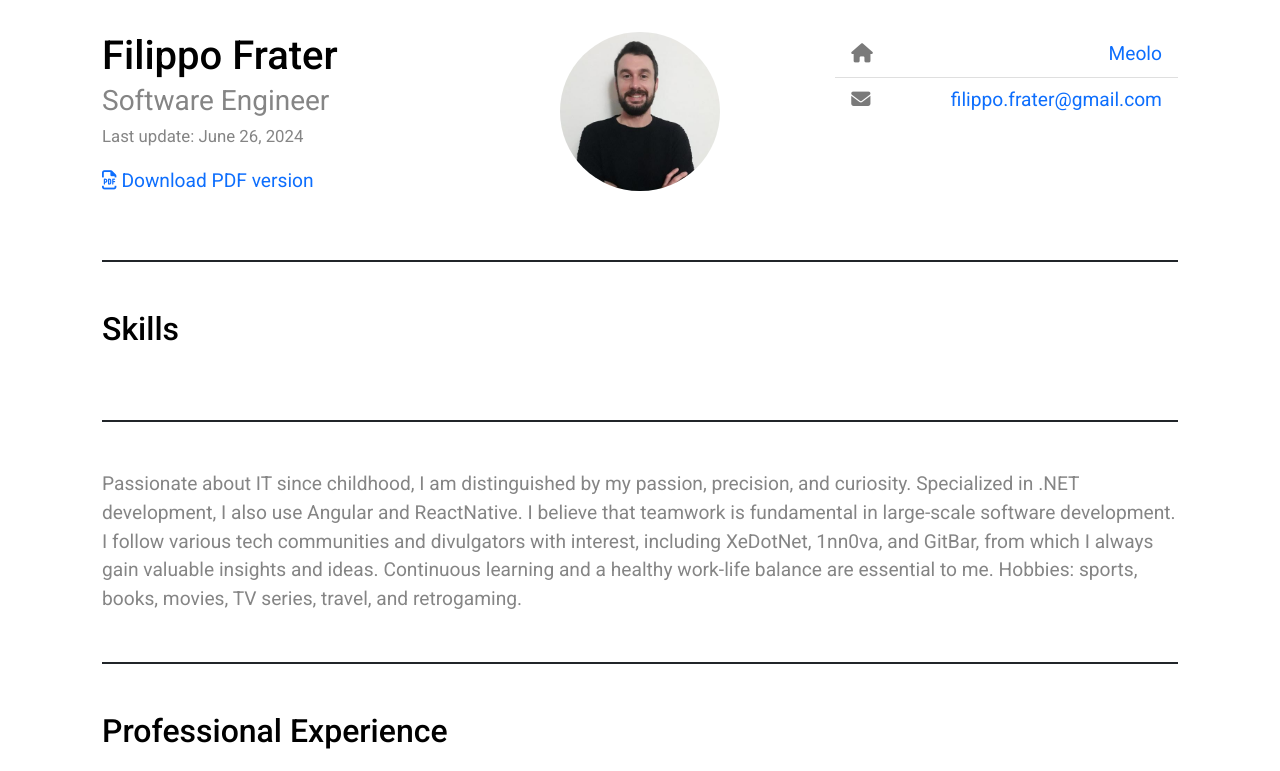
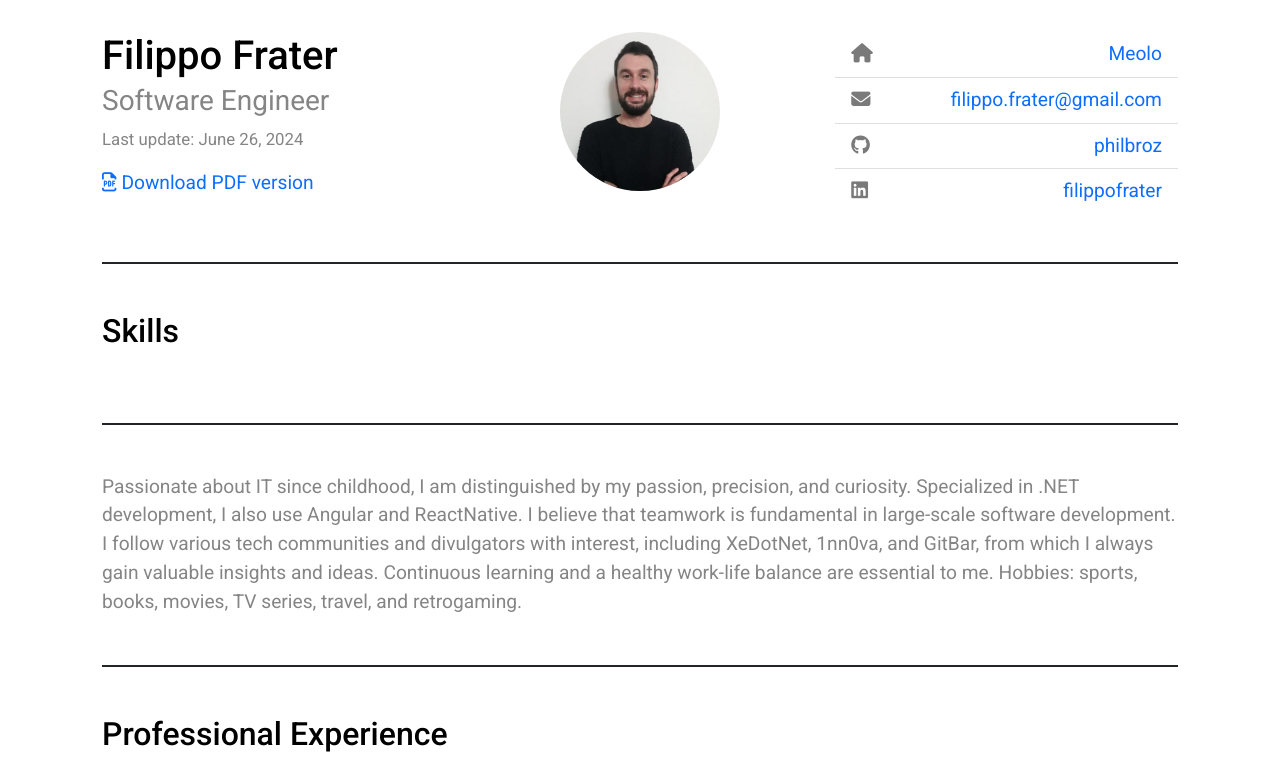
Before and after one commit to philbroz/cv, a plain HTML site: page index.html in a window 1280 px wide. Shown: the top 771 px of the page. Drawn offline with nearby package versions, Linux system fonts and the light colour scheme.

Commit message:
Deploying to gh-pages from @ philbroz/cv@fe5da20272742d28aa492d7546da61a4d24a4347 🚀

```diff
--- a/index.html
+++ b/index.html
@@ -46,6 +46,14 @@
                     <li class="list-group-item d-flex justify-content-between align-items-start">
                         <span class="text-nowrap"><i class="fa fa-envelope fact-icon"></i></span>
                         <span class="text-nowrap"><a href="mailto:filippo.frater@gmail.com">filippo.frater@gmail.com</a></span>
+                    </li>
+                    <li class="list-group-item d-flex justify-content-between align-items-start">
+                        <span class="text-nowrap"><i class="fa-brands fa-github fact-icon"></i></span>
+                        <span class="text-nowrap"><a href="https://github.com/philbroz">philbroz</a></span>
+                    </li>
+                    <li class="list-group-item d-flex justify-content-between align-items-start">
+                        <span class="text-nowrap"><i class="fa-brands fa-linkedin fact-icon"></i></span>
+                        <span class="text-nowrap"><a href="https://www.linkedin.com/in/filippofrater/">filippofrater</a></span>
                     </li>
                 </ul>
             </div>
```
Also changed, not shown: 1 other file.
